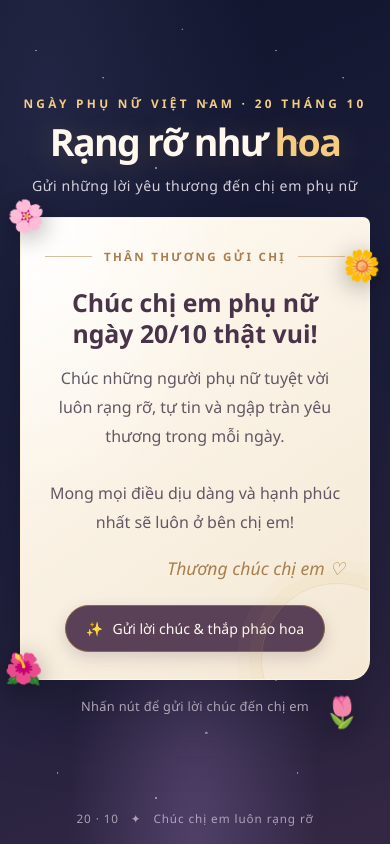
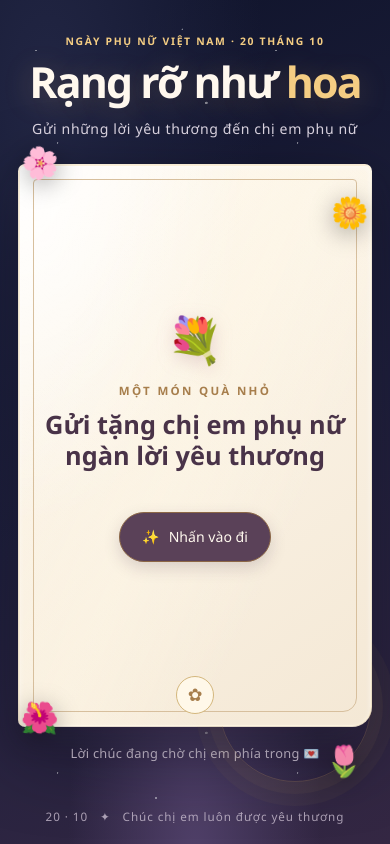
Before and after one commit to Vanngoc2905/20-10, a plain HTML site: page index.html in a window 390 px wide. Drawn offline with Linux system fonts and the light colour scheme.

Commit message:
Polish 20-10 greeting card
Co-authored-by: Copilot <223556219+Copilot@users.noreply.github.com>

```diff
--- a/index.html
+++ b/index.html
@@ -104,6 +104,7 @@
     .card-wrap {
       position: relative;
       width: min(100%, 440px);
+      perspective: 1400px;
       animation: rise .9s .12s both;
     }
 
@@ -123,16 +124,134 @@
 
     .card {
       position: relative;
-      overflow: hidden;
+      min-height: 410px;
       padding: 37px 35px 32px;
       border: 1px solid #fff3d88c;
       border-radius: 7px 7px 20px 7px;
       color: var(--ink);
       background:
+        linear-gradient(115deg, transparent 20%, #fff8e76e 48%, transparent 72%),
         radial-gradient(ellipse at 0 0, #fff 0, transparent 45%),
         linear-gradient(145deg, #fffaf1, #f4e8d5);
       box-shadow: 0 24px 80px #07091870, 0 2px 5px #fff5 inset;
       text-align: left;
+      transform-style: preserve-3d;
+    }
+
+    .card-content {
+      position: relative;
+      padding-bottom: 82px;
+      opacity: 0;
+      visibility: hidden;
+      transition: opacity .55s ease, visibility .55s;
+    }
+
+    .photo-note {
+      position: absolute;
+      right: 3px;
+      bottom: 0;
+      width: 104px;
+      margin: 0;
+      padding: 5px;
+      border: 1px solid #e4d9c7;
+      border-radius: 9px;
+      background: #fffdf8;
+      box-shadow: 0 7px 17px #49334824;
+      transform: rotate(3deg);
+    }
+
+    .photo-note img {
+      display: block;
+      width: 100%;
+      height: auto;
+      border-radius: 5px;
+    }
+
+    .card-cover {
+      position: absolute;
+      inset: 0;
+      z-index: 3;
+      display: flex;
+      flex-direction: column;
+      align-items: center;
+      justify-content: center;
+      padding: 30px;
+      background:
+        linear-gradient(115deg, transparent 20%, #fff8e76e 48%, transparent 72%),
+        radial-gradient(ellipse at 0 0, #fff 0, transparent 45%),
+        linear-gradient(145deg, #fffaf1, #f4e8d5);
+      border: 1px solid #fff3d88c;
+      border-radius: 6px 6px 19px 6px;
+      backface-visibility: hidden;
+      box-shadow: 0 15px 28px #4333482b, 0 2px 5px #fff7 inset;
+      transform-origin: top center;
+      transition:
+        transform .9s cubic-bezier(.2, .75, .25, 1),
+        opacity .35s ease .52s,
+        visibility 0s linear .9s;
+      will-change: transform;
+    }
+
+    .card-cover::before {
+      position: absolute;
+      inset: 13px;
+      border: 1px solid #d7bf9d;
+      border-radius: 4px 4px 14px 4px;
+      content: "";
+      pointer-events: none;
+    }
+
+    .card-cover::after {
+      position: absolute;
+      bottom: 18px;
+      left: 50%;
+      width: 44px;
+      height: 44px;
+      border: 1px solid #d4b77d;
+      border-radius: 50%;
+      background: #fff8e9;
+      color: #a77e4c;
+      content: "✿";
+      font-size: 1.35rem;
+      line-height: 42px;
+      text-align: center;
+      transform: translateX(-50%);
+    }
+
+    .cover-flower {
+      margin-bottom: 14px;
+      font-size: 3.2rem;
+      filter: drop-shadow(0 5px 9px #ad708344);
+    }
+
+    .cover-caption {
+      margin: 0 0 11px;
+      color: #a77e4c;
+      font-size: .72rem;
+      font-weight: 700;
+      letter-spacing: .2em;
+      text-transform: uppercase;
+    }
+
+    .cover-title {
+      max-width: 300px;
+      margin: 0;
+      color: #493348;
+      font-size: clamp(1.55rem, 5vw, 2rem);
+      line-height: 1.35;
+      text-align: center;
+    }
+
+    .card.is-open .card-content {
+      animation: message-arrive .7s .45s both;
+      visibility: visible;
+    }
+
+    .card.is-open .card-cover {
+      opacity: .18;
+      transform: rotateX(-165deg);
+      visibility: hidden;
+      pointer-events: none;
     }
 
     .card::after {
@@ -226,6 +345,12 @@
       animation: card-glow .8s ease-out;
     }
 
+    .card-cover .open-button {
+      position: relative;
+      z-index: 1;
+      margin-top: 25px;
+    }
+
     .hint {
       margin: 17px 0 0;
       color: #d8cddd;
@@ -263,14 +388,51 @@
       45% { box-shadow: 0 24px 90px #f2bd6a38, 0 2px 5px #fff5 inset; }
     }
 
+    @keyframes message-arrive {
+      from { opacity: 0; transform: translateY(16px) scale(.98); }
+      to { opacity: 1; transform: translateY(0) scale(1); }
+    }
+
     @media (max-width: 480px) {
-      main { padding: 36px 20px 70px; }
-      .intro { margin-bottom: 22px; }
-      .card { padding: 31px 24px 27px; }
-      .flower-one { left: -13px; }
-      .flower-two { right: -11px; }
-      .flower-four { left: -15px; }
+      main {
+        min-height: 100svh;
+        justify-content: flex-start;
+        padding: 34px 18px 20px;
+      }
+      .intro { width: 100%; margin-bottom: 25px; }
+      .eyebrow { font-size: .65rem; letter-spacing: .16em; }
+      h1 { font-size: clamp(2.4rem, 11vw, 3.4rem); }
+      .subtitle { max-width: 330px; margin-right: auto; margin-left: auto; line-height: 1.5; }
+      .card-wrap { width: 100%; max-width: 390px; }
+      .card { min-height: clamp(365px, 58svh, 430px); padding: 27px 22px 25px; }
+      .card.is-open { min-height: 0; }
+      .card::after { right: 0; }
+      .card-content { padding-bottom: 70px; }
+      .photo-note { right: 2px; width: 88px; }
+      .card-cover { padding: 28px 22px 50px; }
+      .card-cover::after { bottom: 11px; width: 36px; height: 36px; font-size: 1.1rem; line-height: 34px; }
+      .cover-flower { font-size: 2.8rem; }
+      .cover-title { font-size: clamp(1.4rem, 6.4vw, 1.7rem); }
+      .card-top { gap: 8px; font-size: .63rem; letter-spacing: .13em; }
+      .card h2 { font-size: clamp(1.45rem, 6.5vw, 1.8rem); }
+      .message { font-size: .96rem; line-height: 1.7; }
+      .signature { font-size: 1rem; }
+      .open-button { min-height: 50px; padding: 0 22px; }
+      .hint { line-height: 1.5; }
+      footer { position: static; margin-top: auto; padding-top: 30px; }
+      .flower-one { left: 3px; }
+      .flower-two { right: 3px; }
+      .flower-four { left: 3px; }
       .flower { font-size: 1.9rem; }
+    }
+
+    @media (max-width: 360px) {
+      main { padding-right: 14px; padding-left: 14px; }
+      .card { padding-right: 18px; padding-left: 18px; }
+      .card-cover { padding-right: 18px; padding-left: 18px; }
+      .flower-one { left: 3px; }
+      .flower-two { right: 3px; }
+      .flower-four { left: 3px; }
     }
 
     @media (prefers-reduced-motion: reduce) {
@@ -298,25 +460,35 @@
       <span class="flower flower-three" aria-hidden="true">🌷</span>
       <span class="flower flower-four" aria-hidden="true">🌺</span>
       <article class="card" id="greeting-card">
-        <div class="card-top">Thân thương gửi chị</div>
-        <h2>Chúc chị em phụ nữ<br>ngày 20/10 thật vui!</h2>
+        <div class="card-content" id="card-content" aria-hidden="true">
+          <div class="card-top">Thân thương gửi chị em</div>
+          <h2 id="greeting-title" tabindex="-1">Chúc chị em luôn<br>được yêu thương</h2>
           <p class="message">
-          Chúc những người phụ nữ tuyệt vời luôn rạng rỡ,
-          tự tin và ngập tràn yêu thương trong mỗi ngày.
+            Chúc chị em luôn được yêu thương — không chỉ hôm nay, mà cả trong những ngày bình thường nhất.
+            Mong mọi dịu dàng chị em trao đi sẽ được đáp lại bằng sự trân trọng và chân thành.
             <br><br>
-          Mong mọi điều dịu dàng và hạnh phúc nhất
-          sẽ luôn ở bên chị em!
+            Chúc chị em có bình yên để mỉm cười, bản lĩnh theo đuổi điều mình tin,
+            và tự do sống cuộc đời khiến mình hạnh phúc. Chị em xứng đáng với mọi điều tốt đẹp.
           </p>
-        <p class="signature">Thương chúc chị em ♡</p>
+          <p class="signature">Thương chúc chị em luôn rạng rỡ theo cách riêng mình ♡</p>
+          <figure class="photo-note">
+            <img src="photo-gui-yeu-thuong.jpg" alt="Hình chibi gửi nụ hôn và trái tim">
+          </figure>
+        </div>
+        <div class="card-cover" id="card-cover">
+          <span class="cover-flower" aria-hidden="true">💐</span>
+          <p class="cover-caption">Một món quà nhỏ</p>
+          <h2 class="cover-title">Gửi tặng chị em phụ nữ<br>ngàn lời yêu thương</h2>
           <button class="open-button" id="wish-button" type="button">
             <span aria-hidden="true">✨</span>
-          <span id="button-label">Gửi lời chúc &amp; thắp pháo hoa</span>
+            <span id="button-label">Nhấn vào đi</span>
           </button>
+        </div>
       </article>
-      <p class="hint" id="wish-hint" aria-live="polite">Nhấn nút để gửi lời chúc đến chị em</p>
+      <p class="hint" id="wish-hint" aria-live="polite">Lời chúc đang chờ chị em phía trong 💌</p>
     </section>
 
-    <footer>20 · 10 &nbsp; ✦ &nbsp; Chúc chị em luôn rạng rỡ</footer>
+    <footer>20 · 10 &nbsp; ✦ &nbsp; Chúc chị em luôn được yêu thương</footer>
   </main>
 
   <script>
@@ -325,6 +497,9 @@
       const context = canvas.getContext("2d");
       const button = document.getElementById("wish-button");
       const card = document.getElementById("greeting-card");
+      const cardContent = document.getElementById("card-content");
+      const cardCover = document.getElementById("card-cover");
+      const greetingTitle = document.getElementById("greeting-title");
       const hint = document.getElementById("wish-hint");
       const reducedMotion = window.matchMedia("(prefers-reduced-motion: reduce)");
       const particles = [];
@@ -407,17 +582,15 @@
       animate();
 
       button.addEventListener("click", () => {
-        card.classList.remove("is-open");
-        void card.offsetWidth;
+        if (card.classList.contains("is-open")) return;
         card.classList.add("is-open");
-        hint.textContent = "Lời chúc đã được gửi — chúc chị em ngày 20/10 thật rạng rỡ! ✨";
-        launchCelebration();
+        cardContent.removeAttribute("aria-hidden");
+        cardCover.setAttribute("aria-hidden", "true");
+        button.disabled = true;
+        window.setTimeout(() => greetingTitle.focus(), 650);
+        hint.textContent = "Mong mỗi ngày của chị em đều ngập tràn yêu thương và niềm vui ✨";
+        window.setTimeout(launchCelebration, 520);
       });
-
-      window.setTimeout(() => {
-        burst(width * 0.22, height * 0.24, 34);
-        burst(width * 0.79, height * 0.2, 34);
-      }, 700);
     })();
   </script>
 </body>
```
Also changed, not shown: photo-gui-yeu-thuong.jpg (added). Lines whose indentation alone changed are shown as unchanged.
